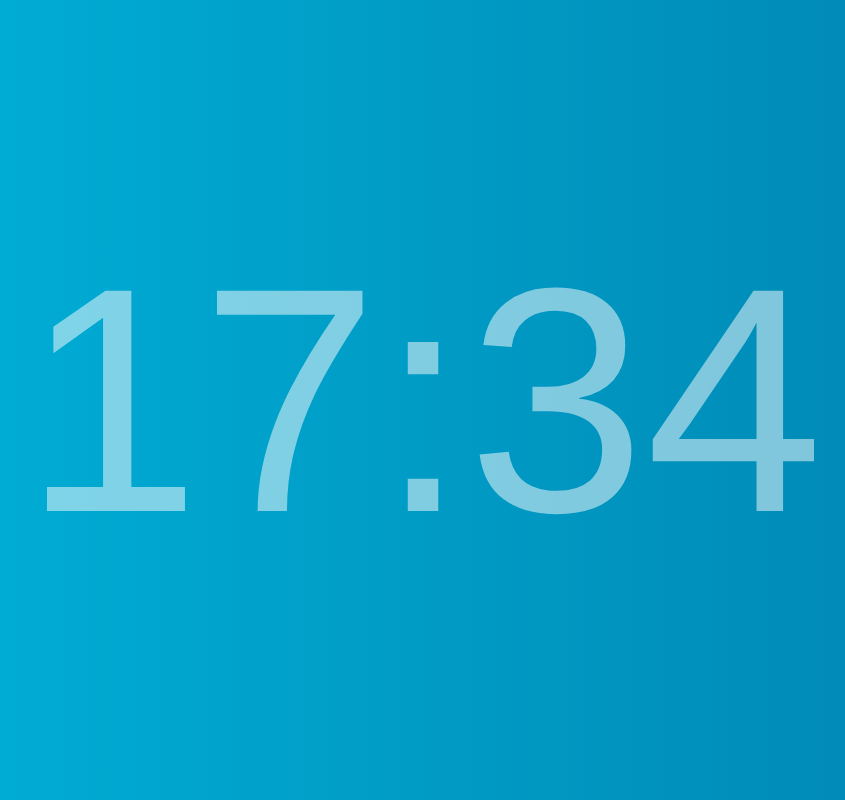
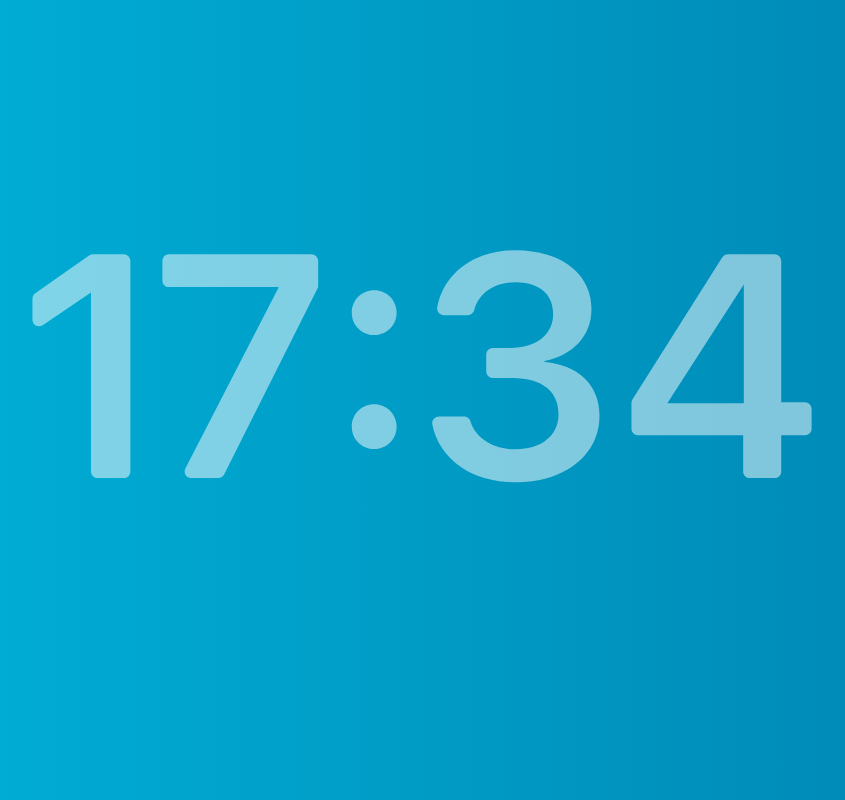
Before and after one commit to ayaangrover/solar_clock, a plain HTML site: page index.html in a window 1280 px wide. Shown: the whole page, without its empty margins (217-1062 px from the left). Drawn offline with Linux system fonts and the light colour scheme; the site is published under a folder, as on GitHub Pages, so addresses that start at the root find nothing.

Commit message:
Update index.html

```diff
--- a/index.html
+++ b/index.html
@@ -4,22 +4,22 @@
     <style>
         @font-face {
             font-family: 'SF Pro Soft';
-            src: url('/public/fonts/recreated/SF Pro - Semibold Soft.otf') format('opentype');
+            src: url('./public/fonts/recreated/SF Pro - Semibold Soft.otf') format('opentype');
         }
 
         @font-face {
             font-family: 'SF Pro Rails';
-            src: url('/public/fonts/recreated/SF Pro - Semibold Rails.otf') format('opentype');
+            src: url('./public/fonts/recreated/SF Pro - Semibold Rails.otf') format('opentype');
         }
 
         @font-face {
             font-family: 'SF Pro Stencil';
-            src: url('/public/fonts/recreated/SF Pro - Semibold Stencil.otf') format('opentype');
+            src: url('./public/fonts/recreated/SF Pro - Semibold Stencil.otf') format('opentype');
         }
 
         @font-face {
             font-family: 'SF Pro Rounded';
-            src: url('/public/fonts/recreated/SF Pro - Semibold Rounded.otf') format('opentype');
+            src: url('./public/fonts/recreated/SF Pro - Semibold Rounded.otf') format('opentype');
         }
 
         body {
```
